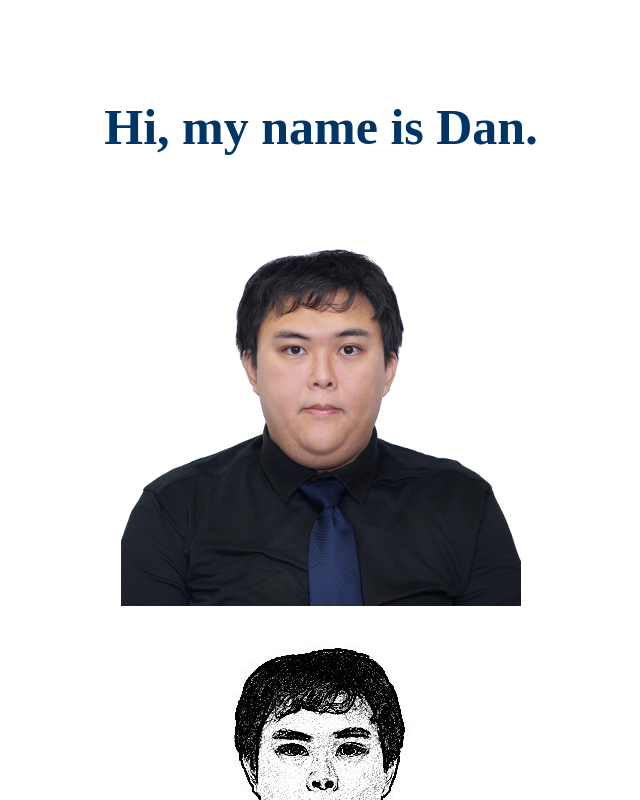
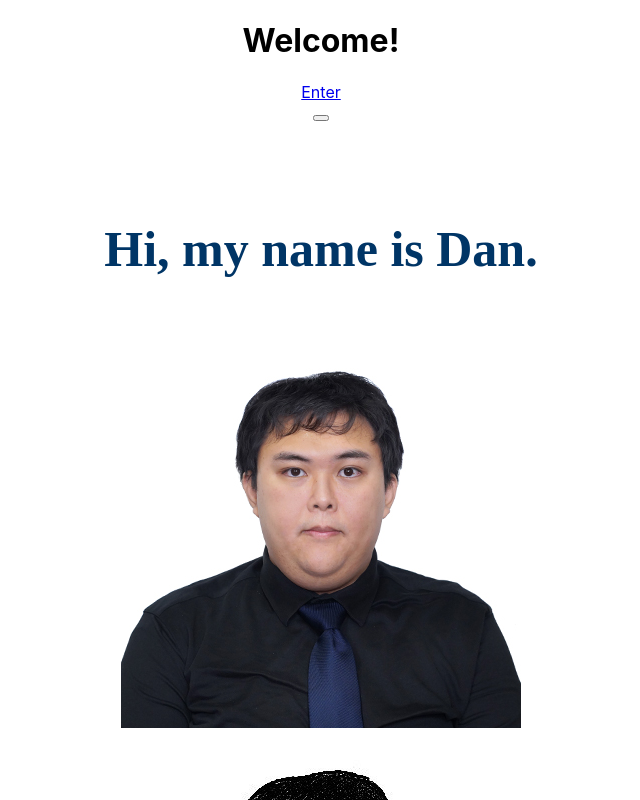
Before and after one commit to dan-suen/dan-suen.github.io, a React (Create React App) app: page / in a window 1280 px wide. Shown: the top 800 px of the page, without its empty margins (319-959 px from the left). Built offline with nearby package versions, Linux system fonts and the light colour scheme.

Commit message:
added link references in sidebar and front part

```diff
--- a/src/App.tsx
+++ b/src/App.tsx
@@ -2,10 +2,14 @@ import React from 'react';
 import './App.scss';
 import About from './components/about';
 import Contact from './components/contact';
+import Front from './components/front';
+import Sidebar from './components/sidebar';
 
 function App(): JSX.Element {
   return (
     <div className="App">
+      <Front />
+      <Sidebar />
       <About />
       <Contact />
     </div>
--- a/src/components/front.tsx
+++ b/src/components/front.tsx
@@ -0,0 +1,13 @@
+import React from 'react';
+import './front.scss';
+
+export default function Front(): JSX.Element {
+  return (
+    <div id="front" className="front">
+      <h1>Welcome!</h1>
+      <a href="#about" className="enter-button">
+        Enter
+      </a>
+    </div>
+  );
+}
--- a/src/components/sidebar.scss
+++ b/src/components/sidebar.scss
@@ -0,0 +1,6 @@
+.side-menu {
+  display: none;
+  &.open {
+    display: block;
+  }
+}
--- a/src/components/sidebar.tsx
+++ b/src/components/sidebar.tsx
@@ -1,14 +1,16 @@
 import React, { useState } from 'react';
 import './sidebar.scss';
 
-export default function About() {
+export default function Siderbar(): JSX.Element {
   const [showMenu, setShowMenu] = useState(false);
   const toggleMenu = () => {
     setShowMenu(!showMenu);
   };
   return (
     <div className="sidebar">
-      <button onClick={toggleMenu}>Toggle Menu</button>
+      <button onClick={toggleMenu}>
+        <span className="hamburger-icon"></span>
+      </button>
       <div className={`side-menu ${showMenu ? 'open' : ''}`}>
         <nav className="side-menu">
           <ul>
```
